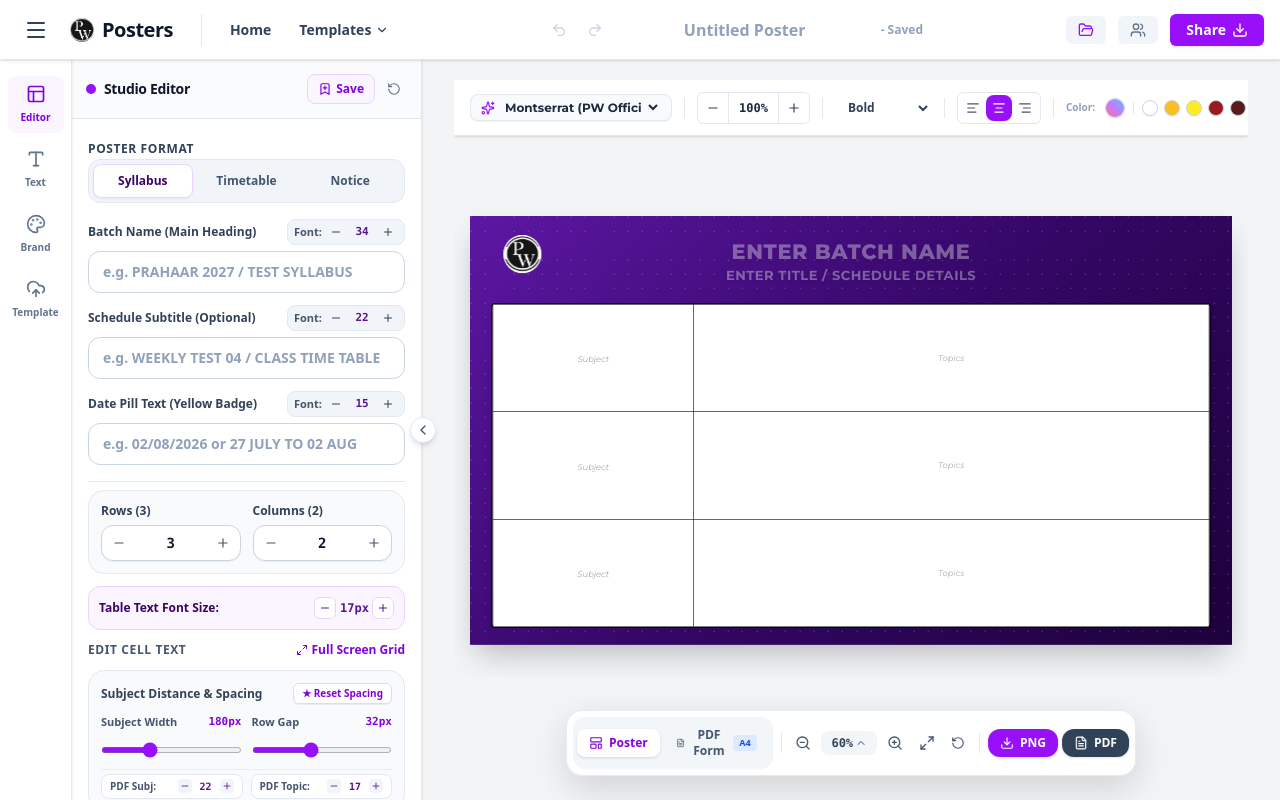
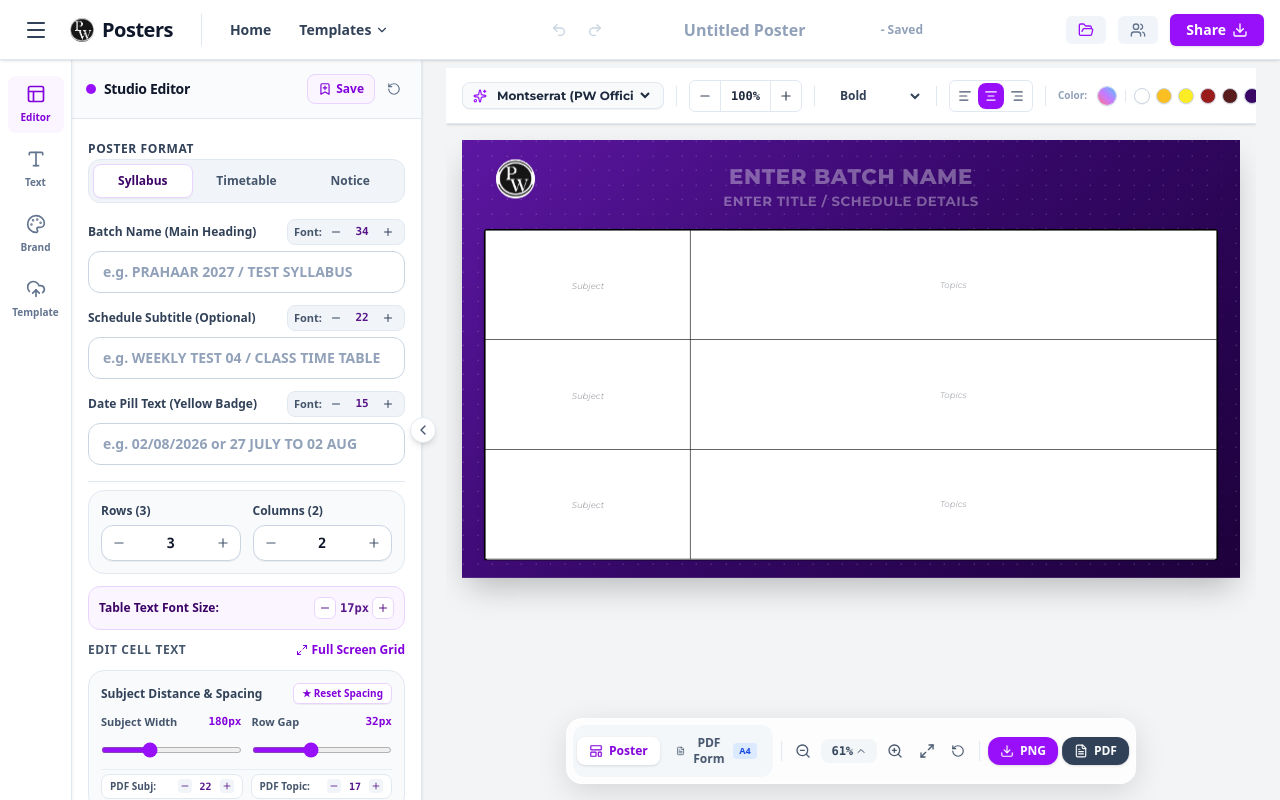
Before and after one commit to aniketmishra-0/PWPosters, a React (Vite) app: page / in a window 1280 px wide. Built offline with nearby package versions, Linux system fonts and the light colour scheme; a web font is replaced by a local one.

Commit message:
Optimize workspace layout: remove top empty gap and make bottom floating dock sleek, semi-transparent and non-obstructing

```diff
--- a/src/App.tsx
+++ b/src/App.tsx
@@ -467,7 +467,7 @@ export default function App() {
 
         {/* Right Column: Live Poster / PDF Document Preview (Expands to Full Width when Sidebar is Collapsed) */}
         <div className="flex-1 overflow-y-auto overflow-x-hidden bg-[#f3f4f6] relative flex flex-col no-scrollbar">
-          <div className="w-full min-h-full p-2 sm:p-4 lg:px-8 lg:pt-4 lg:pb-32 pb-24 flex flex-col items-center justify-start">
+          <div className="w-full min-h-full px-2 sm:px-4 lg:px-6 pt-1 pb-32 flex flex-col items-center justify-start">
             <div className="w-full max-w-[1440px] mx-auto mt-1 mb-auto relative">
               <PosterPreview
                 config={config}
--- a/src/components/PosterPreview.tsx
+++ b/src/components/PosterPreview.tsx
@@ -580,7 +580,7 @@ export const PosterPreview: React.FC<PosterPreviewProps> = ({
             }
           }
         }}
-        className="flex-1 w-full overflow-hidden flex items-center justify-center px-4 sm:px-6 lg:px-8 pb-4 sm:pb-6 lg:pb-8 pt-16 sm:pt-20 rounded-2xl min-h-[320px] sm:min-h-[420px]"
+        className="flex-1 w-full overflow-hidden flex items-center justify-center px-2 sm:px-4 lg:px-6 pt-3 sm:pt-4 pb-28 rounded-2xl min-h-[320px] sm:min-h-[420px]"
       >
         {previewMode === 'pdf' ? (
           <div
@@ -1216,14 +1216,14 @@ export const PosterPreview: React.FC<PosterPreviewProps> = ({
           left: isSidebarCollapsed ? 'calc(50% + 36px)' : 'calc(50% + 211px)',
           transition: 'left 0.3s cubic-bezier(0.4, 0, 0.2, 1)'
         }}
-        className="fixed bottom-6 -translate-x-1/2 z-30 hidden md:flex items-center justify-center pointer-events-auto"
+        className="fixed bottom-4 -translate-x-1/2 z-30 hidden md:flex items-center justify-center pointer-events-auto"
       >
-        {/* Main Dock Container */}
-        <div className="flex items-center bg-white/95 backdrop-blur-xl border border-slate-200/90 shadow-[0_12px_36px_rgba(0,0,0,0.14)] rounded-2xl p-1.5 gap-1.5 transition-all">
+        {/* Main Dock Container - Frosted Semi-Transparent Glass */}
+        <div className="flex items-center bg-white/80 hover:bg-white/95 backdrop-blur-xl border border-white/80 shadow-[0_8px_30px_rgba(0,0,0,0.12)] rounded-2xl p-1.5 gap-1.5 transition-all duration-200">
           {/* Segmented View Mode Toggle (Exclusive to Syllabus) */}
           {config.type === 'syllabus' && (
             <>
-              <div className="flex items-center bg-slate-100/90 p-1 rounded-xl gap-1">
+              <div className="flex items-center bg-slate-100/75 backdrop-blur-sm p-1 rounded-xl gap-1">
                 <button
                   type="button"
                   onClick={() => setPreviewMode('poster')}
```
